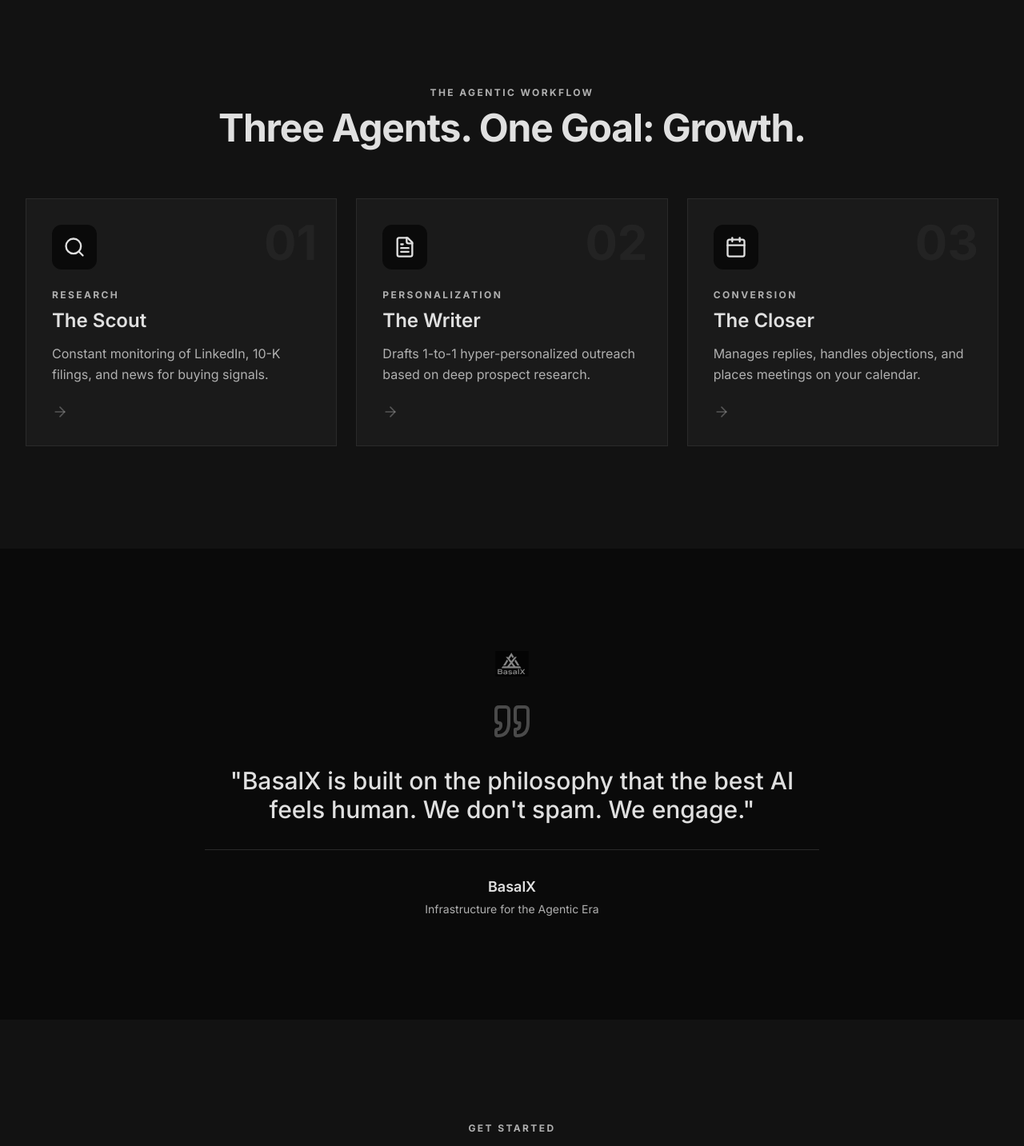
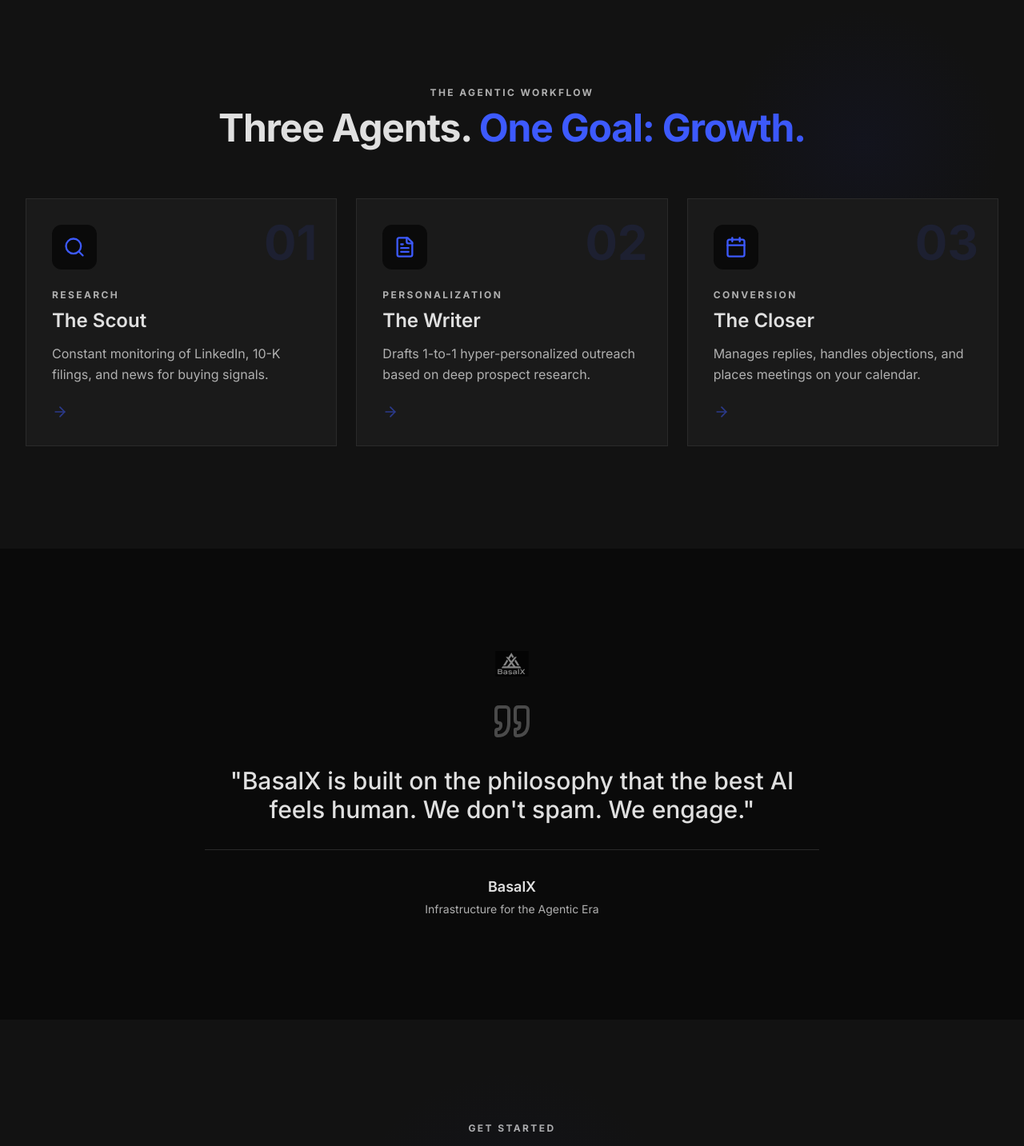
Before and after one commit to taktikal999/basalx.com, a Next.js app: page / in a window 1280 px wide. Shown: the part 980-2413 px from the top of the page at 80% size. Built offline with nearby package versions, Linux system fonts and the light colour scheme.

Commit message:
Add subtle deep blue accent (#3d5afe) to site - hero glow, workflow, contact

```diff
--- a/src/app/globals.css
+++ b/src/app/globals.css
@@ -11,6 +11,9 @@
     --bismuth: #E0E0E0;
     --bismuth-dark: #b0b0b0;
     --surface: #1a1a1a;
+    --accent-blue: #1a237e;
+    --accent-blue-light: #283593;
+    --accent-blue-subtle: #0d1642;
   }
 
   * {
@@ -27,7 +30,7 @@
   }
 
   ::selection {
-    @apply bg-bismuth/20 text-white;
+    @apply bg-accent-blue/30 text-white;
   }
 
   ::-webkit-scrollbar {
@@ -49,6 +52,11 @@
     background-size: 60px 60px;
     background-image: linear-gradient(to right, #1a1a1a 1px, transparent 1px),
                       linear-gradient(to bottom, #1a1a1a 1px, transparent 1px);
+  }
+
+  /* Deep Blue Glow */
+  .glow-blue {
+    background: radial-gradient(circle at center, rgba(26, 35, 126, 0.12) 0%, transparent 60%);
   }
 
   /* Glass Card */
@@ -83,4 +91,9 @@
   .label {
     @apply text-xs font-bold uppercase tracking-[0.2em] text-bismuth-dark;
   }
+
+  /* Accent text */
+  .text-accent {
+    color: #3d5afe;
+  }
 }
--- a/src/components/layout/Contact.tsx
+++ b/src/components/layout/Contact.tsx
@@ -12,14 +12,17 @@
   }
 
   return (
-    <section id="contact" className="section-padding bg-charcoal">
+    <section id="contact" className="section-padding bg-charcoal relative">
+      {/* Subtle blue glow */}
+      <div className="absolute top-1/2 left-1/2 -translate-x-1/2 -translate-y-1/2 w-[600px] h-[600px] pointer-events-none" style={{ background: 'radial-gradient(circle, rgba(26, 35, 126, 0.08) 0%, transparent 50%)' }} />
+
       <div className="container-custom">
         <div className="max-w-2xl mx-auto">
           {/* Header */}
           <div className="text-center mb-12">
             <p className="label mb-3">GET STARTED</p>
             <h2 className="text-4xl md:text-5xl font-bold tracking-tight mb-4">
-              Request an <span className="text-bismuth">Agentic Audit</span>
+              Request an <span style={{ color: '#3d5afe' }}>Agentic Audit</span>
             </h2>
             <p className="text-bismuth-dark text-lg">
               We will run our "Scout Agent" on your top 10 prospects and send you the results for free.
@@ -36,7 +39,7 @@
                   placeholder="Enter your top 10 prospect domains..."
                   value={email}
                   onChange={(e) => setEmail(e.target.value)}
-                  className="w-full pl-12 pr-4 py-4 bg-surface border border-border-subtle rounded-lg text-bismuth placeholder-bismuth-dark focus:border-bismuth focus:outline-none transition-colors"
+                  className="w-full pl-12 pr-4 py-4 bg-surface border border-border-subtle rounded-lg text-bismuth placeholder-bismuth-dark focus:border-[#3d5afe] focus:outline-none transition-colors"
                   required
                 />
               </div>
--- a/src/components/layout/Hero.tsx
+++ b/src/components/layout/Hero.tsx
@@ -7,6 +7,9 @@
     <section className="relative min-h-screen flex items-center justify-center overflow-hidden">
       {/* Grid Overlay */}
       <div className="absolute inset-0 grid-overlay opacity-30" />
+
+      {/* Deep Blue Glow - subtle */}
+      <div className="absolute top-1/2 left-1/2 -translate-x-1/2 -translate-y-1/2 w-[800px] h-[800px] pointer-events-none" style={{ background: 'radial-gradient(circle, rgba(26, 35, 126, 0.08) 0%, transparent 60%)' }} />
 
       <div className="relative z-10 container-custom pt-20 pb-16">
         <div className="max-w-4xl mx-auto text-center">
--- a/src/components/layout/Workflow.tsx
+++ b/src/components/layout/Workflow.tsx
@@ -25,13 +25,16 @@
 
 export default function Workflow() {
   return (
-    <section id="workflow" className="section-padding bg-charcoal">
+    <section id="workflow" className="section-padding bg-charcoal relative">
+      {/* Subtle blue glow */}
+      <div className="absolute top-0 right-0 w-[400px] h-[400px] pointer-events-none" style={{ background: 'radial-gradient(circle, rgba(26, 35, 126, 0.1) 0%, transparent 60%)' }} />
+
       <div className="container-custom">
         {/* Header */}
         <div className="text-center mb-16">
           <p className="label mb-3">THE AGENTIC WORKFLOW</p>
           <h2 className="text-4xl md:text-5xl font-bold tracking-tight">
-            Three Agents. <span className="text-bismuth">One Goal: Growth.</span>
+            Three Agents. <span style={{ color: '#3d5afe' }}>One Goal: Growth.</span>
           </h2>
         </div>
 
@@ -40,16 +43,16 @@
           {agents.map((agent, index) => (
             <div
               key={index}
-              className="group relative p-8 bg-surface border border-border-subtle hover:border-bismuth/30 transition-all duration-300"
+              className="group relative p-8 bg-surface border border-border-subtle hover:border-[#3d5afe]/30 transition-all duration-300"
             >
               {/* Number */}
-              <div className="absolute top-6 right-6 text-6xl font-bold text-bismuth/5 group-hover:text-bismuth/10 transition-colors">
+              <div className="absolute top-6 right-6 text-6xl font-bold" style={{ color: 'rgba(61, 90, 254, 0.1)' }}>
                 {String(index + 1).padStart(2, '0')}
               </div>
 
               {/* Icon */}
-              <div className="w-14 h-14 bg-matte rounded-xl flex items-center justify-center mb-6 group-hover:bg-bismuth/10 transition-colors">
-                <agent.icon className="w-7 h-7 text-bismuth" />
+              <div className="w-14 h-14 bg-matte rounded-xl flex items-center justify-center mb-6 group-hover:bg-[#1a237e]/20 transition-colors">
+                <agent.icon className="w-7 h-7" style={{ color: '#3d5afe' }} />
               </div>
 
               {/* Label */}
@@ -64,7 +67,7 @@
               </p>
 
               {/* Arrow */}
-              <ArrowRight className="w-5 h-5 text-bismuth/30 mt-6 group-hover:translate-x-2 group-hover:text-bismuth transition-all duration-300" />
+              <ArrowRight className="w-5 h-5 mt-6 group-hover:translate-x-2 transition-all duration-300" style={{ color: '#3d5afe', opacity: 0.5 }} />
             </div>
           ))}
         </div>
--- a/tailwind.config.ts
+++ b/tailwind.config.ts
@@ -16,12 +16,16 @@
         surface: '#1a1a1a',
         'border-subtle': '#2a2a2a',
         'border-default': '#333333',
+        'accent-blue': '#1a237e',
+        'accent-blue-light': '#283593',
+        'accent-blue-subtle': '#0d1642',
       },
       fontFamily: {
         sans: ['Inter', 'Space Grotesk', 'system-ui', 'sans-serif'],
       },
       backgroundImage: {
         'grid-line': 'linear-gradient(to right, #1a1a1a 1px, transparent 1px), linear-gradient(to bottom, #1a1a1a 1px, transparent 1px)',
+        'glow-blue': 'radial-gradient(circle at center, rgba(26, 35, 126, 0.15) 0%, transparent 50%)',
       },
     },
   },
```
